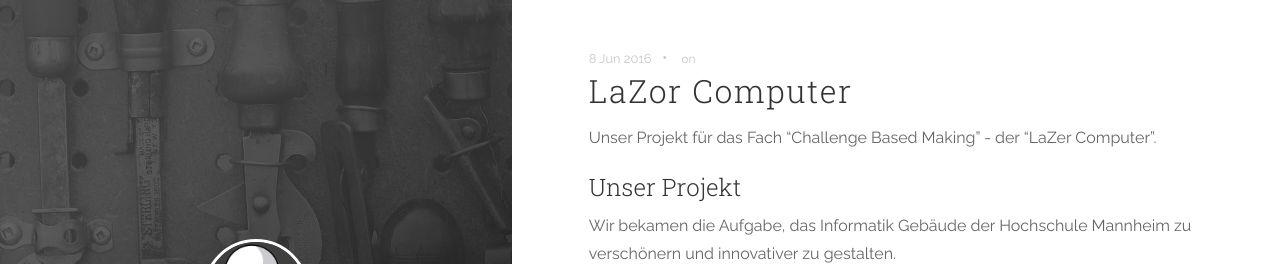
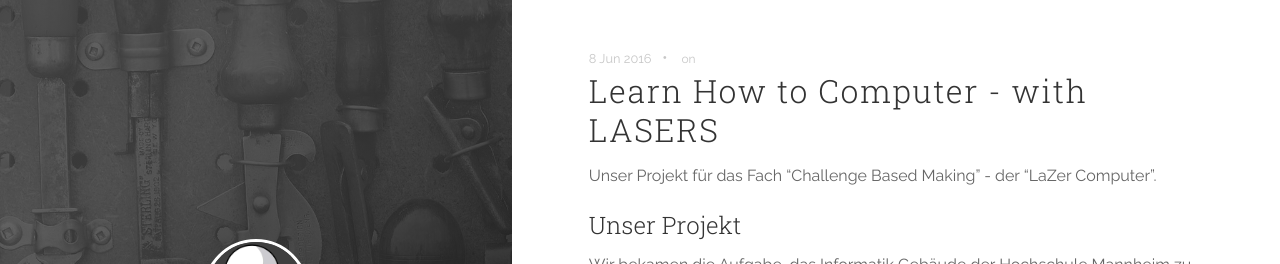
Before and after one commit to cbm-instructions/cbm-instructions.github.io, a Jekyll site: the page built from _posts/2016-06-21-ententearduino.markdown, in a window 1280 px wide and 900 px high, cut to the strip 0-264 px from the top of the window. Built offline with Jekyll 4.4.1, drawn with Linux system fonts in a browser that asks for light colours; nearby versions of some CDN libraries.

Commit message:
Update 2016-06-21-ententearduino.markdown

```diff
--- a/_posts/2016-06-21-ententearduino.markdown
+++ b/_posts/2016-06-21-ententearduino.markdown
@@ -1,5 +1,5 @@
 ---
-title: "LaZor Computer"
+title: "Learn How to Computer - with LASERS"
 categories: instructions
 layout: post
 date: 2016-06-08 15:09:51 +0200
@@ -11,7 +11,8 @@ Unser Projekt für das Fach "Challenge Based Making" - der "LaZer Computer".
 Wir bekamen die Aufgabe, das Informatik Gebäude der Hochschule Mannheim zu verschönern und innovativer zu gestalten.
 
 Wir machten uns zum Ziel, Menschen die sich nicht oder nur wenig mit Computern auskennen zu zeigen aus welchen Bauteilen ein Computer besteht. Spielerisch kann man die einzelnen Bauteile mit Strom versorgen indem man sie mit einem Laserstrahl anleuchtet. Wenn alle Teile miteinander verbunden sind kann der Nutzer das Spiel Snake spielen.
-![lazor Computer](/images/ententearduino/01.jpg)
+
+[![LaZor Computer](https://img.youtube.com/vi/kzdtTKLQS0o/0.jpg)](https://www.youtube.com/watch?v=kzdtTKLQS0o)
 
 ## Point of View
 > Informatiker und Nicht-Informatiker möchten sich mehr mit Technik auseinandersetzen und durch direkte Interaktion darüber etwas lernen.
```
